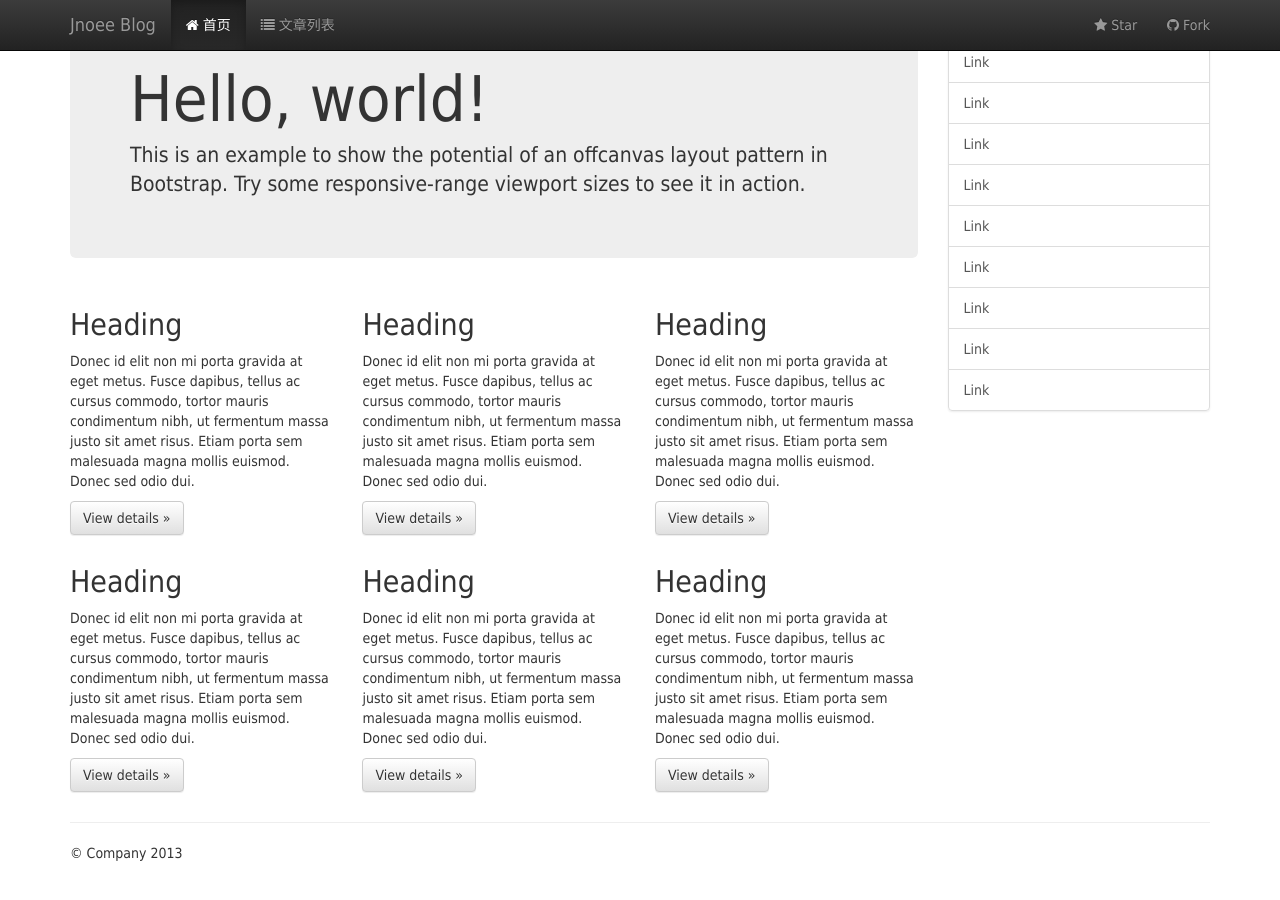
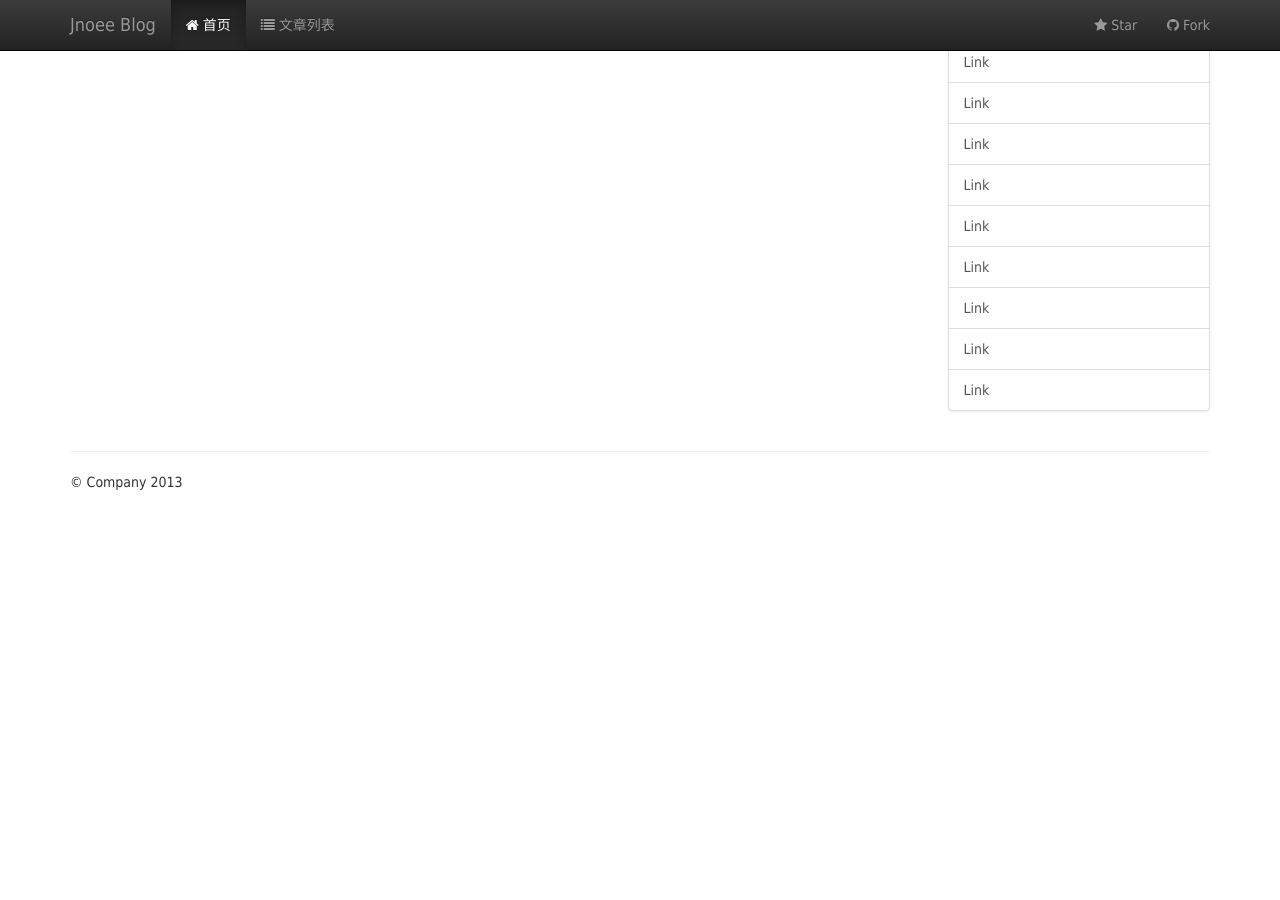
Before and after one commit to Jnoee/blog, a Jekyll site: the page built from index.html, in a window 1280 px wide. Built offline with Jekyll 4.4.1, drawn with Linux system fonts in a browser that asks for light colours; Markdown is read by kramdown in place of the engine named in the settings.

Commit message:
Update default.html

```diff
--- a/_layouts/default.html
+++ b/_layouts/default.html
@@ -11,44 +11,7 @@
       <div class="row row-offcanvas row-offcanvas-right">
 
         <div class="col-xs-12 col-sm-9">
-          <p class="pull-right visible-xs">
-            <button type="button" class="btn btn-primary btn-xs" data-toggle="offcanvas">Toggle nav</button>
-          </p>
-          <div class="jumbotron">
-            <h1>Hello, world!</h1>
-            <p>This is an example to show the potential of an offcanvas layout pattern in Bootstrap. Try some responsive-range viewport sizes to see it in action.</p>
-          </div>
           <div class="row">
-            <div class="col-6 col-sm-6 col-lg-4">
-              <h2>Heading</h2>
-              <p>Donec id elit non mi porta gravida at eget metus. Fusce dapibus, tellus ac cursus commodo, tortor mauris condimentum nibh, ut fermentum massa justo sit amet risus. Etiam porta sem malesuada magna mollis euismod. Donec sed odio dui. </p>
-              <p><a class="btn btn-default" href="#" role="button">View details &raquo;</a></p>
-            </div><!--/span-->
-            <div class="col-6 col-sm-6 col-lg-4">
-              <h2>Heading</h2>
-              <p>Donec id elit non mi porta gravida at eget metus. Fusce dapibus, tellus ac cursus commodo, tortor mauris condimentum nibh, ut fermentum massa justo sit amet risus. Etiam porta sem malesuada magna mollis euismod. Donec sed odio dui. </p>
-              <p><a class="btn btn-default" href="#" role="button">View details &raquo;</a></p>
-            </div><!--/span-->
-            <div class="col-6 col-sm-6 col-lg-4">
-              <h2>Heading</h2>
-              <p>Donec id elit non mi porta gravida at eget metus. Fusce dapibus, tellus ac cursus commodo, tortor mauris condimentum nibh, ut fermentum massa justo sit amet risus. Etiam porta sem malesuada magna mollis euismod. Donec sed odio dui. </p>
-              <p><a class="btn btn-default" href="#" role="button">View details &raquo;</a></p>
-            </div><!--/span-->
-            <div class="col-6 col-sm-6 col-lg-4">
-              <h2>Heading</h2>
-              <p>Donec id elit non mi porta gravida at eget metus. Fusce dapibus, tellus ac cursus commodo, tortor mauris condimentum nibh, ut fermentum massa justo sit amet risus. Etiam porta sem malesuada magna mollis euismod. Donec sed odio dui. </p>
-              <p><a class="btn btn-default" href="#" role="button">View details &raquo;</a></p>
-            </div><!--/span-->
-            <div class="col-6 col-sm-6 col-lg-4">
-              <h2>Heading</h2>
-              <p>Donec id elit non mi porta gravida at eget metus. Fusce dapibus, tellus ac cursus commodo, tortor mauris condimentum nibh, ut fermentum massa justo sit amet risus. Etiam porta sem malesuada magna mollis euismod. Donec sed odio dui. </p>
-              <p><a class="btn btn-default" href="#" role="button">View details &raquo;</a></p>
-            </div><!--/span-->
-            <div class="col-6 col-sm-6 col-lg-4">
-              <h2>Heading</h2>
-              <p>Donec id elit non mi porta gravida at eget metus. Fusce dapibus, tellus ac cursus commodo, tortor mauris condimentum nibh, ut fermentum massa justo sit amet risus. Etiam porta sem malesuada magna mollis euismod. Donec sed odio dui. </p>
-              <p><a class="btn btn-default" href="#" role="button">View details &raquo;</a></p>
-            </div><!--/span-->
           </div><!--/row-->
         </div><!--/span-->
 
```
